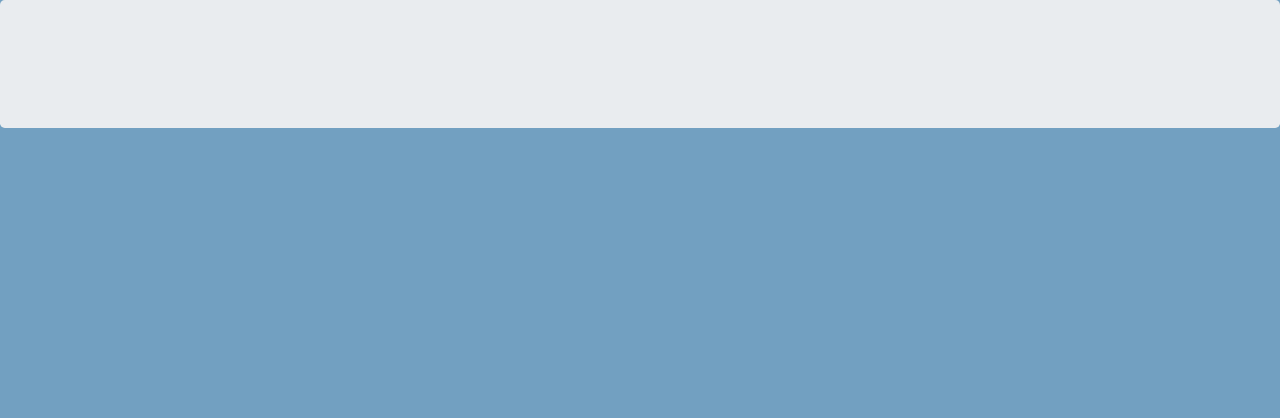
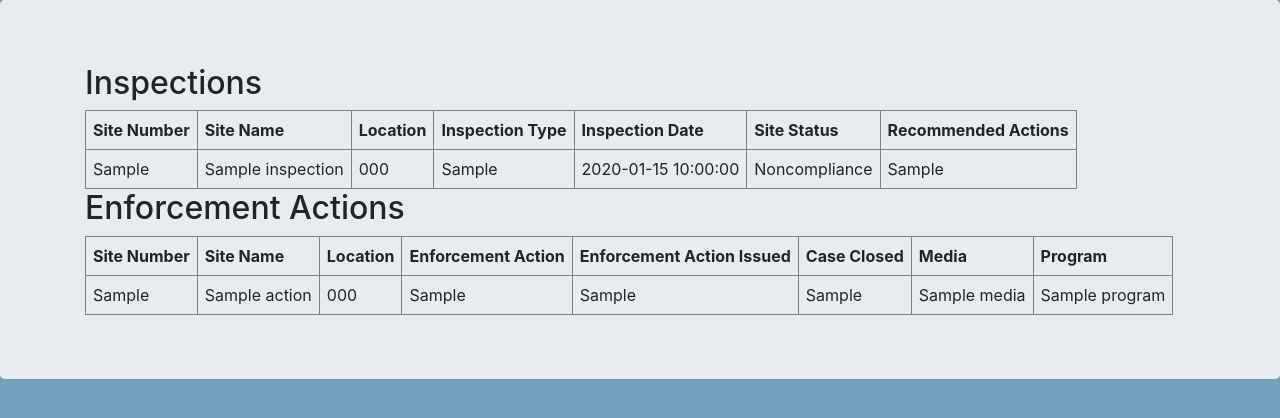
Before and after one commit to stephquinn/final-project-stephquinn, a Flask app: template templates/site.html in a window 1280 px wide. Shown: the part 56-474 px from the top of the page. Run offline with Flask 3, Linux system fonts and the light colour scheme; the template is opened without the code that fills it: most values are stand-ins (such as "Sample title", 1, 10 or a date in 2020); some libraries are stand-ins or nearby versions.

Commit message:
trying to add links to sites

```diff
--- a/app.py
+++ b/app.py
@@ -27,6 +27,7 @@ class Inspection(Model):
     recommended_actions = TextField()
     compliance_assist = BooleanField()
     slug = CharField()
+
 #name the table and set primary key
     class Meta:
         table_name = "inspections"
@@ -82,16 +83,17 @@ def detail(slug):
     county = inspections[0].county
     return render_template("detail.html", slug=slug, county=county, inspections=inspections, actions=actions, inspections_count=inspections_count, actions_count=actions_count)
 
-@app.route('/site/<slug>')
-def site(slug):
-    slug=site_name
-    inspections_yinglings = Inspection.select().where(Inspection.site_name=="Yinglings Golf Center").order_by(Inspection.inspection_date.desc())
-    print(f"Site {inspection.site_name} had {inspection.inspections}")
-    return render_template("site.html", slug=slug, inspections_yinglings=inspections_yinglings)
+@app.route('/site/site_no')
+def site(site_no):
+    actions = Action.select().where(Action.site_no==site_no).order_by(Action.enforcement_action_issued.desc())
+    actions_count = len(Action.select().where(Action.site_no==site_no))
+    inspections = Inspection.select().where(Inspection.site_no==site_no).order_by(Inspection.inspection_date.desc())
+    inspections_count = len(Inspection.select().where(Inspection.site_no==site_no))
+    return render_template("site.html", actions=actions, actions_count=actions_count, inspections=inspections, inspections_count=inspections_count, site_no=site_no)
 
 @app.route('/county/<slug>/actions')
 def actions(slug):
-    slug=slug
+    slug = slug
     actions = Action.select().where(Action.slug==slug).order_by(Action.enforcement_action_issued.desc())
     actions_count = len(Action.select().where(Action.slug==slug))
     inspections_count = len(Inspection.select().where(Inspection.slug==slug))
@@ -100,7 +102,7 @@ def actions(slug):
 
 @app.route('/county/<slug>/inspections')
 def inspections(slug):
-    slug=slug
+    slug = slug
     inspections = Inspection.select().where(Inspection.slug==slug).order_by(Inspection.inspection_date.desc())
     inspections_count = len(Inspection.select().where(Inspection.slug==slug))
     actions_count = len(Action.select().where(Action.slug==slug))
--- a/templates/detail.html
+++ b/templates/detail.html
@@ -35,7 +35,7 @@
                 {% for inspection in inspections %}
                 <tr></tr>
                 <td>{{ inspection.site_no }}</td>
-                <td>{{ inspection.site_name }}</td>
+                <td><a href="/site/site_no">{{ inspection.site_name }}</a></td>
                 <td>{{ inspection.city_state_zip }}</td>
                 <td>{{ inspection.inspection_type }}</td>
                 <td>{{ inspection.inspection_date }}</td>
--- a/templates/site.html
+++ b/templates/site.html
@@ -14,7 +14,54 @@
     </nav>
     <div class="jumbotron">
         <div class="container">
-
+            <table border=1 cellpadding=7>
+                <h2>Inspections</h2>
+                <tr>
+                    <th>Site Number</th>
+                    <th>Site Name</th>
+                    <th>Location</th>
+                    <th>Inspection Type</th>
+                    <th>Inspection Date</th>
+                    <th>Site Status</th>
+                    <th>Recommended Actions</th>
+                </tr>
+                {% for inspection in inspections %}
+                <tr>
+                    <td>{{ inspection.site_no }}</td>
+                    <td>{{ inspection.site_name }}</td>
+                    <td>{{ inspection.city_state_zip }}</td>
+                    <td>{{ inspection.inspection_type }}</td>
+                    <td>{{ inspection.inspection_date }}</td>
+                    <td>{{ inspection.site_status }}</td>
+                    <td>{{ inspection.recommended_actions }}</td>
+                </tr>
+                {% endfor %}
+            </table>
+            <table border=1 cellpadding=7>
+                <h2>Enforcement Actions</h2>
+                <tr>
+                    <th>Site Number</th>
+                    <th>Site Name</th>
+                    <th>Location</th>
+                    <th>Enforcement Action</th>
+                    <th>Enforcement Action Issued</th>
+                    <th>Case Closed</th>
+                    <th>Media</th>
+                    <th>Program</th>
+                </tr>
+                {% for action in actions %}
+                <tr>
+                    <td>{{ action.site_no }}</td>
+                    <td>{{ action.site_name }}</td>
+                    <td>{{ action.city_state_zip }}</td>
+                    <td>{{ action.enforcement_action }}</td>
+                    <td>{{ action.enforcement_action_issued }}</td>
+                    <td>{{ action.case_closed }}</td>
+                    <td>{{ action.media }}</td>
+                    <td>{{ action.program }}</td>
+                </tr>
+                {% endfor %}
+            </table>
         </div>
     </div>
 </body>
--- a/update_data.py
+++ b/update_data.py
@@ -26,7 +26,11 @@ df = pd.read_csv("static/actions.csv", na_values=["NA"])
 def create_slug(county):
     return slugify(county)
 
-df["slug"] = df["county"].apply(create_slug)
+def create_slug(site_name):
+    return slugify(site_name)
+
+df["county_slug"] = df["county"].apply(create_slug)
+df["site_slug"] = df["site_name"].apply(create_slug)
 df["enforcement_action_issued"] = pd.to_datetime(df["enforcement_action_issued"], errors="coerce")
 df["enforcement_action_issued"] = df["enforcement_action_issued"].dt.strftime("%Y-%m-%d")
 df["case_closed"] = pd.to_datetime(df["case_closed"], errors="coerce")
```
Also changed, not shown: static/actions2.csv.
